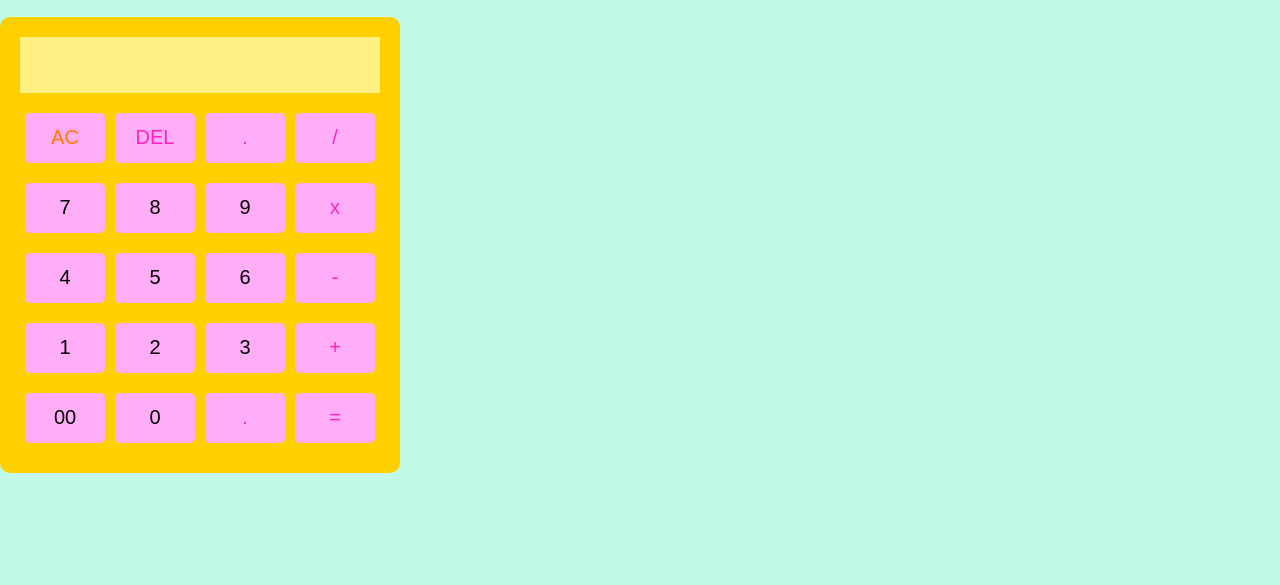
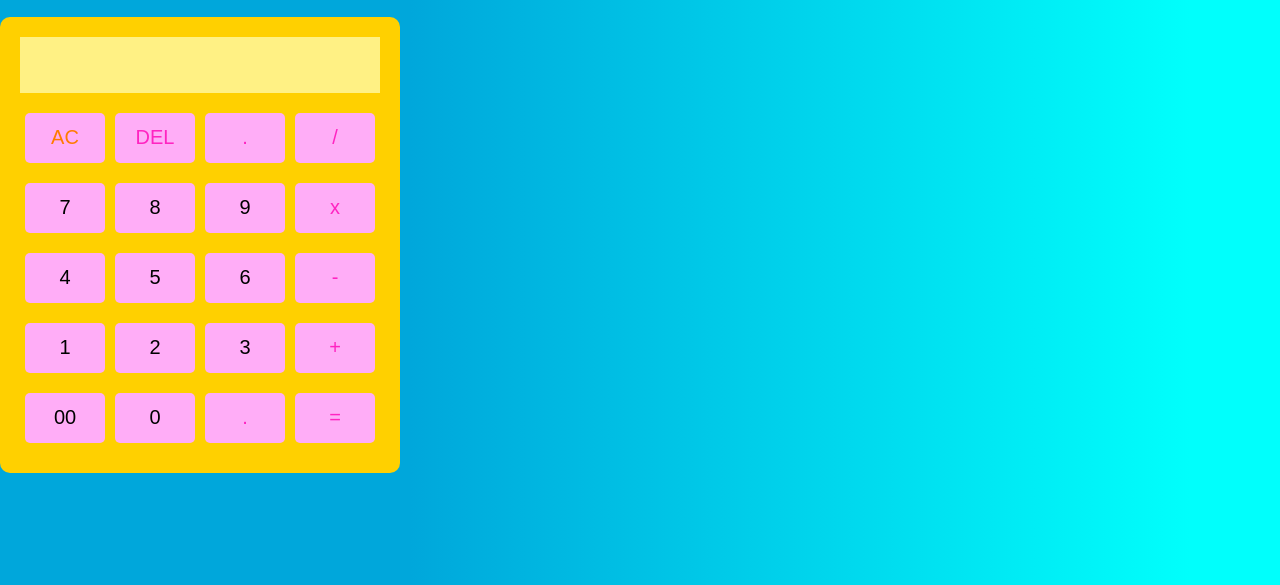
Before and after one commit to fefakika/calcular, a plain HTML site: page index.html in a window 1280 px wide. Shown: the part 215-800 px from the top of the page. Drawn offline with Linux system fonts and the light colour scheme.

Commit message:
Update style.css

```diff
--- a/style.css
+++ b/style.css
@@ -1,7 +1,8 @@
 body{
     text-align: left;
     margin: 0;
-    background-color: #c2f9e7;
+    background: rgb(0,167,219);
+    background: linear-gradient(90deg, rgba(0,167,219,1) 32%, rgba(0,255,252,1) 93%);
     display: flex;
     flex-direction: column;
     justify-content: center;
```
